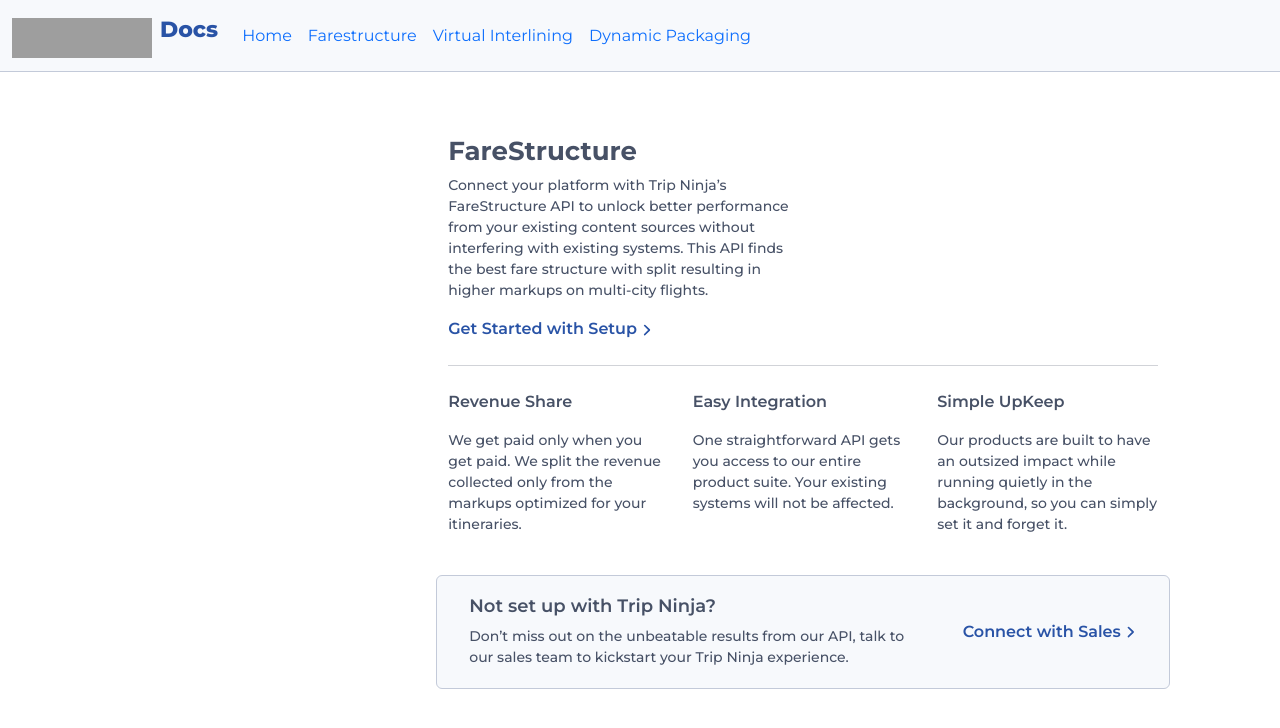
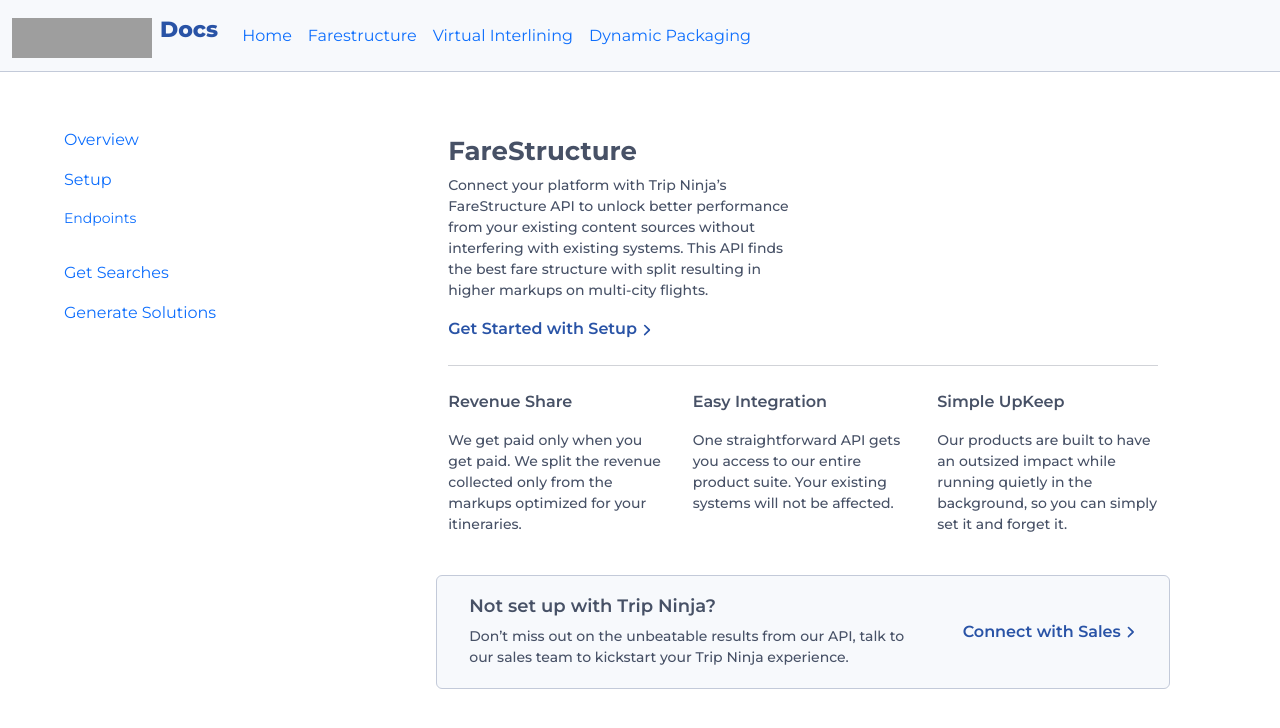
Before and after one commit to trip-ninja-inc/trip_ninja_api_docs, a React (Create React App) app in the folder trip-ninja-docs/: page /farestructure/overview/ in a window 1280 px wide. Shown: the top 728 px of the page. Built offline with nearby package versions, Linux system fonts and the light colour scheme; grey boxes are pictures that could not be loaded.

Commit message:
Update SideBar.tsx

```diff
--- a/trip-ninja-docs/src/common/SideBar.tsx
+++ b/trip-ninja-docs/src/common/SideBar.tsx
@@ -1,9 +1,19 @@
 import React from "react";
 
+interface SideBarNavProps {
+  currentView: string;
+}
 
 export default function SideBarNav() {
   return(
-    <div>
+    <div className="sidebar p-5">
+      <nav className="nav flex-column">
+        <a className="nav-link sidebar-link active" aria-current="page" href="/farestructure/overview/">Overview</a>
+        <a className="nav-link sidebar-link" href="/farestructure/setup/">Setup</a>
+        <p className="fw-semibold nav-link sidebar-link">Endpoints</p>
+        <a className="nav-link sidebar-link" href="/farestructure/get-searches/">Get Searches</a>
+        <a className="nav-link sidebar-link" href="/farestructure/generate-solutions/">Generate Solutions</a>
+      </nav>
     </div>
   );
 }
```
